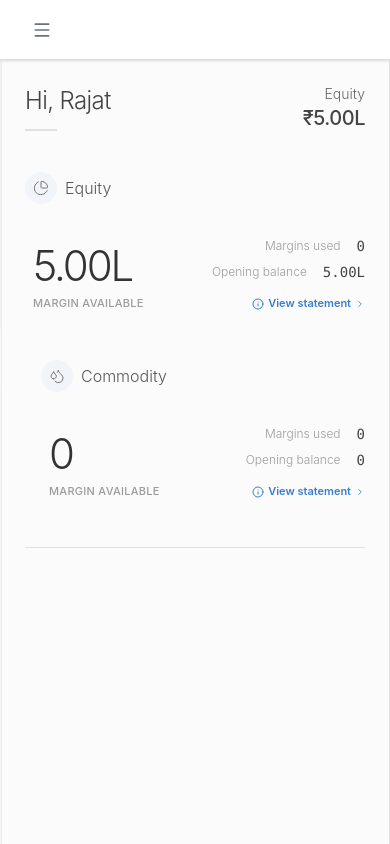
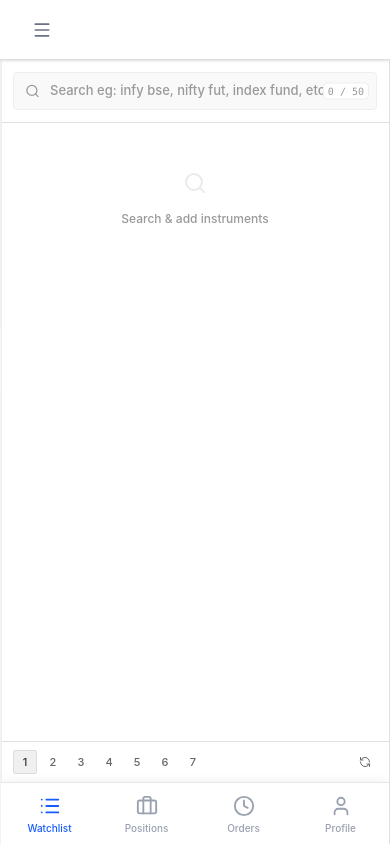
Before and after one commit to rajatweb/trader, a Next.js app: page / in a window 390 px wide. Built offline with nearby package versions, Linux system fonts and the light colour scheme.

Commit message:
Mobile design imrpovement

```diff
--- a/app/page.tsx
+++ b/app/page.tsx
@@ -1,5 +1,97 @@
+'use client';
+
+import { useState } from 'react';
 import Dashboard from "./components/Dashboard";
+import MarketWatch from "./components/MarketWatch";
+import PositionsPage from "./positions/page";
+import OrdersPage from "./orders/page";
+import BrokerConnectModal from "./components/BrokerConnectModal";
+import { List, Briefcase, Clock, User, Link as LinkIcon, LogOut } from 'lucide-react';
+import { useTradingStore } from '@/lib/store';
 
 export default function Home() {
-  return <Dashboard />;
+  const [activeTab, setActiveTab] = useState<'watchlist' | 'positions' | 'orders' | 'profile'>('watchlist');
+  const [isBrokerModalOpen, setIsBrokerModalOpen] = useState(false);
+  const { isConnected, disconnectBroker } = useTradingStore();
+
+  return (
+    <div className="h-full w-full bg-white md:bg-transparent flex flex-col">
+      {/* Desktop View */}
+      <div className="hidden md:block h-full">
+        <Dashboard />
+      </div>
+
+      {/* Mobile View */}
+      <div className="md:hidden flex flex-col h-full bg-white relative">
+        <div className="flex-1 overflow-hidden">
+          {activeTab === 'watchlist' && <MarketWatch />}
+          {activeTab === 'positions' && <PositionsPage />}
+          {activeTab === 'orders' && <OrdersPage />}
+          {activeTab === 'profile' && (
+            <div className="p-6 flex flex-col items-center justify-center h-full bg-gray-50">
+              <div className="w-20 h-20 bg-blue-100 text-blue-600 rounded-full flex items-center justify-center mb-4">
+                <User size={40} />
+              </div>
+              <h2 className="text-2xl font-semibold mb-2 text-gray-800">Hi, Rajat</h2>
+              <p className="text-sm text-gray-500 mb-8">
+                {isConnected ? 'Connected to Broker' : 'Not Connected'}
+              </p>
+
+              {!isConnected ? (
+                <button
+                  onClick={() => setIsBrokerModalOpen(true)}
+                  className="bg-blue-600 outline-none text-white px-8 py-3 rounded-lg font-medium shadow-lg shadow-blue-500/30 flex items-center gap-2 hover:bg-blue-700 transition w-full max-w-xs justify-center"
+                >
+                  <LinkIcon size={18} />
+                  Connect Broker
+                </button>
+              ) : (
+                <button
+                  onClick={() => disconnectBroker()}
+                  className="bg-red-50 text-red-600 border border-red-200 px-8 py-3 rounded-lg font-medium flex items-center gap-2 hover:bg-red-100 transition w-full max-w-xs justify-center"
+                >
+                  <LogOut size={18} />
+                  Disconnect Broker
+                </button>
+              )}
+            </div>
+          )}
+        </div>
+
+        {/* Bottom Navigation Tabs */}
+        <div className="flex border-t border-gray-200 bg-white pb-safe pt-1 shadow-[0_-2px_10px_rgba(0,0,0,0.05)] z-50">
+          <button
+            onClick={() => setActiveTab('watchlist')}
+            className={`flex-1 py-2 flex flex-col items-center gap-1 ${activeTab === 'watchlist' ? 'text-blue-600' : 'text-gray-400'}`}
+          >
+            <List size={22} className={activeTab === 'watchlist' ? 'animate-bounce-short' : ''} />
+            <span className="text-[10px] font-medium">Watchlist</span>
+          </button>
+          <button
+            onClick={() => setActiveTab('positions')}
+            className={`flex-1 py-2 flex flex-col items-center gap-1 ${activeTab === 'positions' ? 'text-blue-600' : 'text-gray-400'}`}
+          >
+            <Briefcase size={22} />
+            <span className="text-[10px] font-medium">Positions</span>
+          </button>
+          <button
+            onClick={() => setActiveTab('orders')}
+            className={`flex-1 py-2 flex flex-col items-center gap-1 ${activeTab === 'orders' ? 'text-blue-600' : 'text-gray-400'}`}
+          >
+            <Clock size={22} />
+            <span className="text-[10px] font-medium">Orders</span>
+          </button>
+          <button
+            onClick={() => setActiveTab('profile')}
+            className={`flex-1 py-2 flex flex-col items-center gap-1 ${activeTab === 'profile' ? 'text-blue-600' : 'text-gray-400'}`}
+          >
+            <User size={22} />
+            <span className="text-[10px] font-medium">Profile</span>
+          </button>
+        </div>
+      </div>
+
+      <BrokerConnectModal isOpen={isBrokerModalOpen} onClose={() => setIsBrokerModalOpen(false)} />
+    </div>
+  );
 }
```
